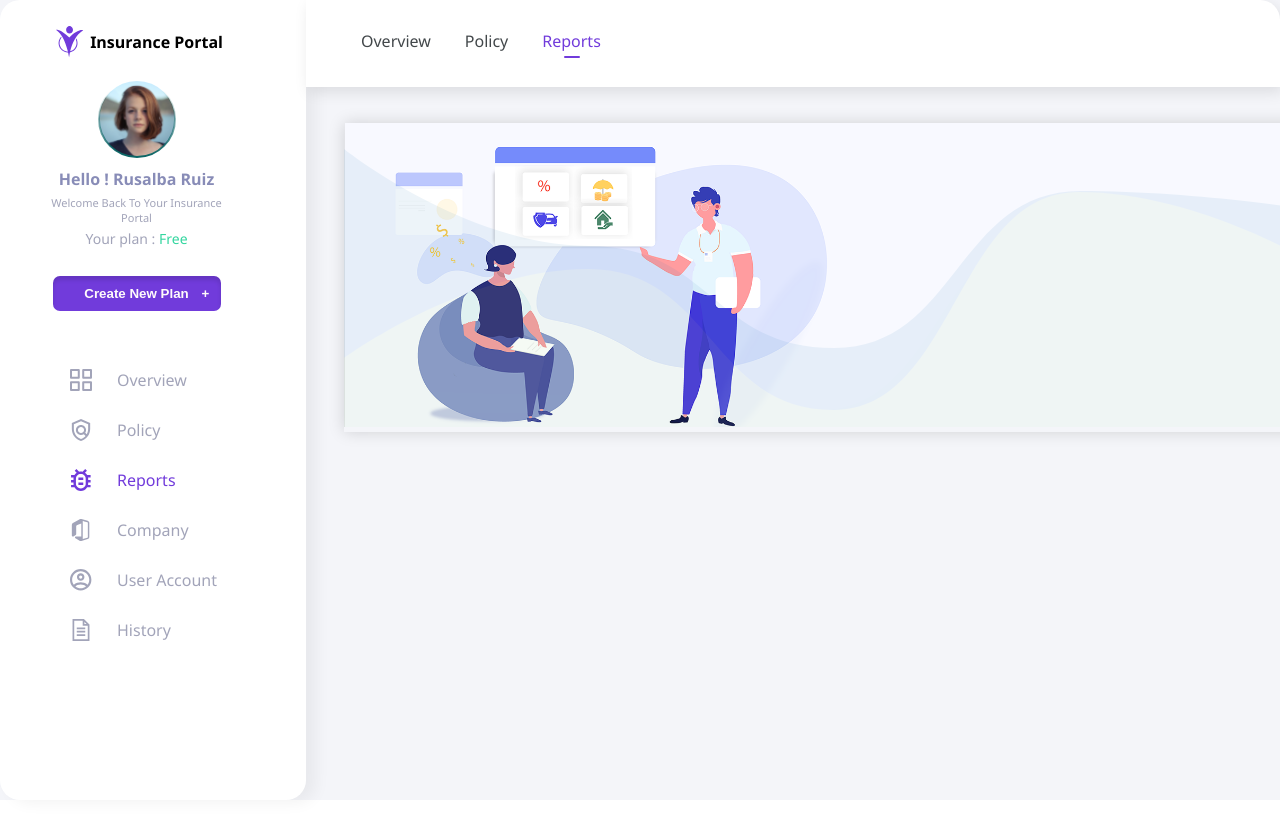
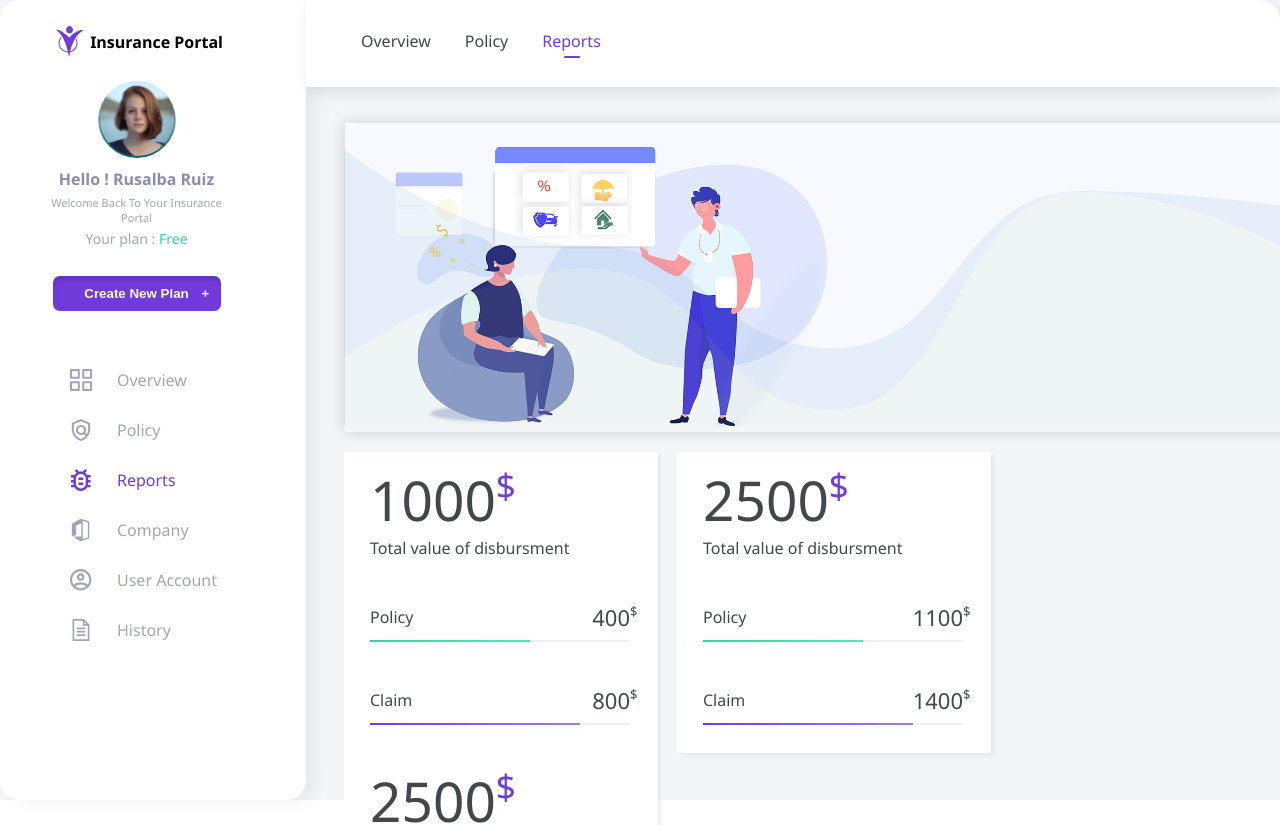
Before and after one commit to valmir-haxholli/reports-app, a React (Create React App) app: page / in a window 1280 px wide. Shown: the top 825 px of the page. Before the commit the page ends 800 px from the top, so only its background shows below. Built offline with nearby package versions, Linux system fonts and the light colour scheme.

Commit message:
Card Component implemented

```diff
--- a/src/components/Banner/Banner.scss
+++ b/src/components/Banner/Banner.scss
@@ -1,6 +1,7 @@
 .banner {
   display: inline-block;
   box-shadow: 0px 0px 15px rgba(0, 0, 0, 0.15);
+  margin-bottom: 20px;
   img {
     max-width: 980px;
   }
--- a/src/components/Card/Card.js
+++ b/src/components/Card/Card.js
@@ -0,0 +1,34 @@
+import React from 'react';
+
+import './Card.scss';
+
+const Card = ({price, policyPrice, claimPrice}) => {
+    return (
+        <div className='card'>
+            <h2>{price}<span>$</span></h2>
+            <p>Total value of disbursment</p>
+            <div className='card__price'>
+                <div className='card__price_info'>
+                    <p>Policy</p>
+                    <h4>{policyPrice}<span>$</span></h4>
+                </div>
+                <div className='card__price_range'>
+                    <div className='card__price_progress'>
+                    </div>
+                </div>
+            </div>
+            <div className='card__price'>
+                <div className='card__price_info'>
+                    <p>Claim</p>
+                    <h4>{claimPrice}<span>$</span></h4>
+                </div>
+                <div className='card__price_range claim_range'>
+                    <div className='card__price_progress claim_progress'>
+                    </div>
+                </div>
+            </div>
+        </div>
+    );
+};
+
+export default Card;
--- /dev/null
+++ b/src/components/Card/Card.scss
@@ -0,0 +1,62 @@
+@import '../../styles/variables.scss';
+
+.card {
+  width: 314px;
+  display: inline-block;
+  padding: 10px 28px 28px 26px;
+  background: $sidebar-color;
+  box-shadow: 3px 3px 4px rgba(0, 0, 0, 0.06);
+  margin-right: 19px;
+  &__price {
+    margin-top: 43px;
+    &_info {
+      display: flex;
+      justify-content: space-between;
+      align-items: center;
+      margin-bottom: 8px;
+      h4 {
+        position: relative;
+        font-weight: 400;
+        font-size: 22px;
+        color: $primary-color;
+        span {
+          font-size: 13px;
+          position: absolute;
+          top: 0;
+        }
+      }
+    }
+    &_range {
+      position: relative;
+      width: 100%;
+      height: 2px;
+      background: linear-gradient(90deg, #ECECEC 0%, #F2F1F1 111.47%);
+      border-radius: 2px;
+    }
+    .claim_progress {
+      width: calc(100% - 50px);
+      background: linear-gradient(90deg, #713BDB 0%, #A886E9 111.47%);
+    }
+    &_progress {
+      position: absolute;
+      height: 2px;
+      width: calc(100% - 100px);
+      background: linear-gradient(90deg, #33D69F 0%, #50EDB8 111.47%);
+    }
+  }
+  p {
+    color: $primary-color;
+  }
+  h2 {
+    position: relative;
+    font-size: 55px;
+    font-weight: 400;
+    color: $primary-color;
+    span {
+      position: absolute;
+      top: 0;
+      font-size: 35px;
+      color: $link-color;
+    }
+  }
+}
--- a/src/components/Reports/Reports.js
+++ b/src/components/Reports/Reports.js
@@ -3,12 +3,18 @@ import React from 'react';
 import Banner from "../Banner/Banner";
 
 import './Reports.scss';
+import Card from "../Card/Card";
 
 const Reports = () => {
     return (
         <div className='reports'>
             <div className='reports__content'>
                 <Banner />
+                <div className='reports__card'>
+                    <Card price='1000' policyPrice='400' claimPrice='800' />
+                    <Card price='2500' policyPrice='1100' claimPrice='1400' />
+                    <Card price='2500' policyPrice='1100' claimPrice='1400' />
+                </div>
             </div>
         </div>
     );
--- a/src/components/Reports/Reports.scss
+++ b/src/components/Reports/Reports.scss
@@ -5,4 +5,7 @@
   &__content {
     margin: 36px 0 0 38px;
   }
+  &__card {
+    display: block;
+  }
 }
--- a/src/styles/global.scss
+++ b/src/styles/global.scss
@@ -21,7 +21,7 @@ body {
   -webkit-font-smoothing: antialiased;
   -moz-osx-font-smoothing: grayscale;
 
-  h1, h2, h3, p, ul, li, img {
+  h1, h2, h3, h4, p, ul, li, img {
     margin: 0;
   }
   h1 {
```
